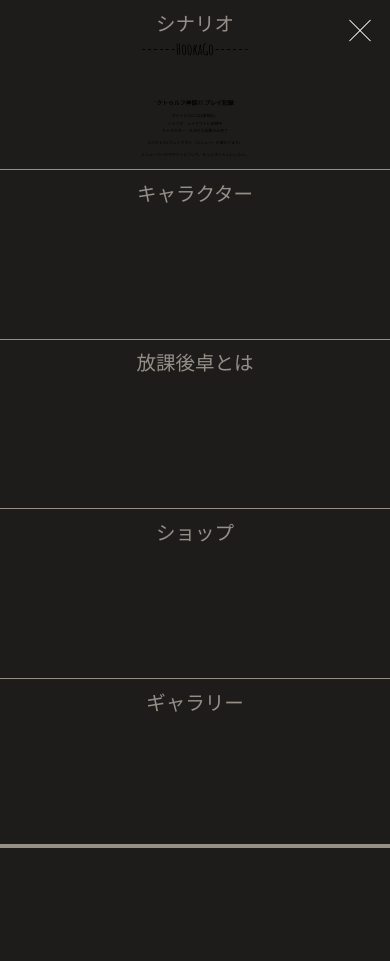
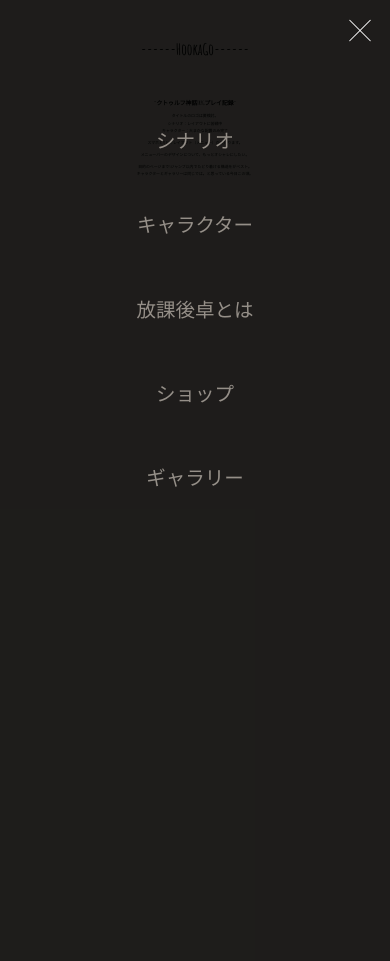
Before and after one commit to Next0000/after-school-talbe, a PHP site: page / in a window 390 px wide, after a click that opens the changed part. Before the commit the page ends 848 px from the top, so only its background shows below. Run offline with PHP 8.4, Linux system fonts and the light colour scheme; some web fonts are replaced.

Commit message:
Add files via upload

```diff
--- a/index.html
+++ b/index.html
@@ -7,7 +7,6 @@
     <link href="styles/style.css" rel="stylesheet" type="text/css">
     <script src="scripts/main.js"></script>
     <link href="https://fonts.googleapis.com/css?family=Amatic+SC:700 rel=" rel="stylesheet">
-    <link href="https://fonts.googleapis.com/earlyaccess/hannari.css" rel="stylesheet">
 
   </head>
 
@@ -27,7 +26,7 @@
 
   <body>
 
-
+    <header
     <div class="drawer">
       <input type="checkbox" name="navToggle" id="navToggle" class="nav-toggle">
       <label for="navToggle" class="btn-burger">
@@ -36,14 +35,15 @@
 
       <nav class="nav">
         <ul class="nav-list">
-          <li><a href="シナリオ/index1.html" class="btn-cross" style="--lineCol:"><div></div>シナリオ</a></li>
-          <li><a href="キャラクター/index1.html" class="btn-cross" style="--lineCol:"><div></div>キャラクター</a></li>
-          <li><a href="放課後卓とは/index3.html" class="btn-cross" style="--lineCol:"><div></div>放課後卓とは</a></li>
-          <li><a href="ショップ/index4.html" class="btn-cross"  style="--lineCol:"><div></div>ショップ</a></li>
-          <li><a href="ギャラリー/index6.html" class="btn-cross" style="--lineCol:"><div></div>ギャラリー</a></li>
+          <li><a href="シナリオ/index1.html" class="btn-cross" style="--lineCol:">シナリオ</a></li>
+          <li><a href="キャラクター/index1.html" class="btn-cross" style="--lineCol:">キャラクター</a></li>
+          <li><a href="放課後卓とは/index3.html" class="btn-cross" style="--lineCol:">放課後卓とは</a></li>
+          <li><a href="ショップ/index4.html" class="btn-cross"  style="--lineCol:">ショップ</a></li>
+          <li><a href="ギャラリー/index6.html" class="btn-cross" style="--lineCol:">ギャラリー</a></li>
         </ul>
       </nav>
     </div>
+  </header>
 
     <h1>------HookaGo------</h1>
     <h2>~クトゥルフ神話TRPGプレイ記録~</h2>
@@ -52,5 +52,7 @@
   キャラクター：大まかな配置のみ完了</p>
   <p>スマホとPCとでレイアウト（メニュー）が変わります。</p>
   <p>メニューバーのデザインについて、もっとオシャレにしたい。</p>
+  <p>目的のページまで3ジャンプ以内でたどり着ける構造をがベスト。<br>
+  キャラクターとギャラリーは同じでは。と思っている今日この頃。</p>
 　</body>
 </html>
--- a/styles/style.css
+++ b/styles/style.css
@@ -1,7 +1,3 @@
-:root {
-  --lineCol: black;
-}
-
 html {
   font-size: 1vw; /* px means 'pixels': the base font size is now 10 pixels high  */
   font-family:'Amatic SC', serif; /* this should be the rest of the output you got from Google fonts */
@@ -24,10 +20,7 @@ h2 {
 body {
   margin: 0% 10%;
 }
-img {
-  display: block;
-  margin: 0 auto;
-}
+
 p, li ,a{
   text-align: center;
   font-size: 1vw;
@@ -174,12 +167,11 @@ p, li ,a{
 body {
   margin: 0%;
 }
-/* ハンバーガーボタン */
+/* ハンバーガー */
 .btn-burger {
   display: none;
 }
 
-/*中身*/
 .nav {
   width: 100%;
   height: 100%;
@@ -234,15 +226,16 @@ body {
     right: 0px;
   }
 
-  /*ハンバーガーアイコンを作る三本線*/
+  /*ハンバーガー三本線*/
   .icon, .icon:before, .icon:after {
     position: absolute;
     top: 0;
     right: 0;
     left: 0;
     bottom: 0;
-    height: 1px; /*線の太さ*/
-    width: 30px; /*線の長さ*/
+
+    height: 1px;
+    width: 30px;
     background-color: black;
     border-radius: 2px;
     display: block;
@@ -285,38 +278,35 @@ body {
     transition: all .8s;
   }
 
-  /*中身*/
+
   .nav {
     position: absolute;
-    top: 0;
+    top: 0%;
   }
 
   .nav-list {
     list-style: none;
     display: none;
     margin: 0;
-    padding: 0;
+    padding-top: 30%;
     height: 100%;
   }
 
   .nav-list li {
     width: 100%;
-    height: 20%;
+    height: 10%;
   }
 
   .nav-list a {
     font-size: 5vw;
   }
-  .btn-cross div{
-    position: absolute;
-    width: 100%;
-    height: 19%;
-  }
   .nav-toggle:checked ~ .nav .nav-list {
     display: block;
   }
 
+/*
   .nav-list li:not(:last-child) {
     border-bottom: 1px solid #958F88;
   }
+  */
 }
--- a/シナリオ/index1.html
+++ b/シナリオ/index1.html
@@ -61,9 +61,9 @@
                   品川区では通り魔連続殺人事件が起きている。<br>
                   音の悪いラジオから、明日から一週間は雨が続くという声の聞こえて来たその日。<br>
                   探索者たちは、その彼らの境遇によって、それぞれに平行線を描き、
-                  あるいは糸を紡ぎながら、否応なく、非日常に身を投じていくこととなる。
+                  否応なく、非日常に身を投じていくこととなる。
                 </p>
-                <div class="btn"><a href="./index1-2.html" class="btn-cross">more</a></div>
+                <div class="btn"><a href="./index1-2.html" class="btn-cross">調査報告</a></div>
               </div>
               <div class="rightPage">
                 <h2>cast</h2>
```
Also changed, not shown: シナリオ/index1-2.html (+16 -11 lines), シナリオ/style1.css (+4 -44 lines).
